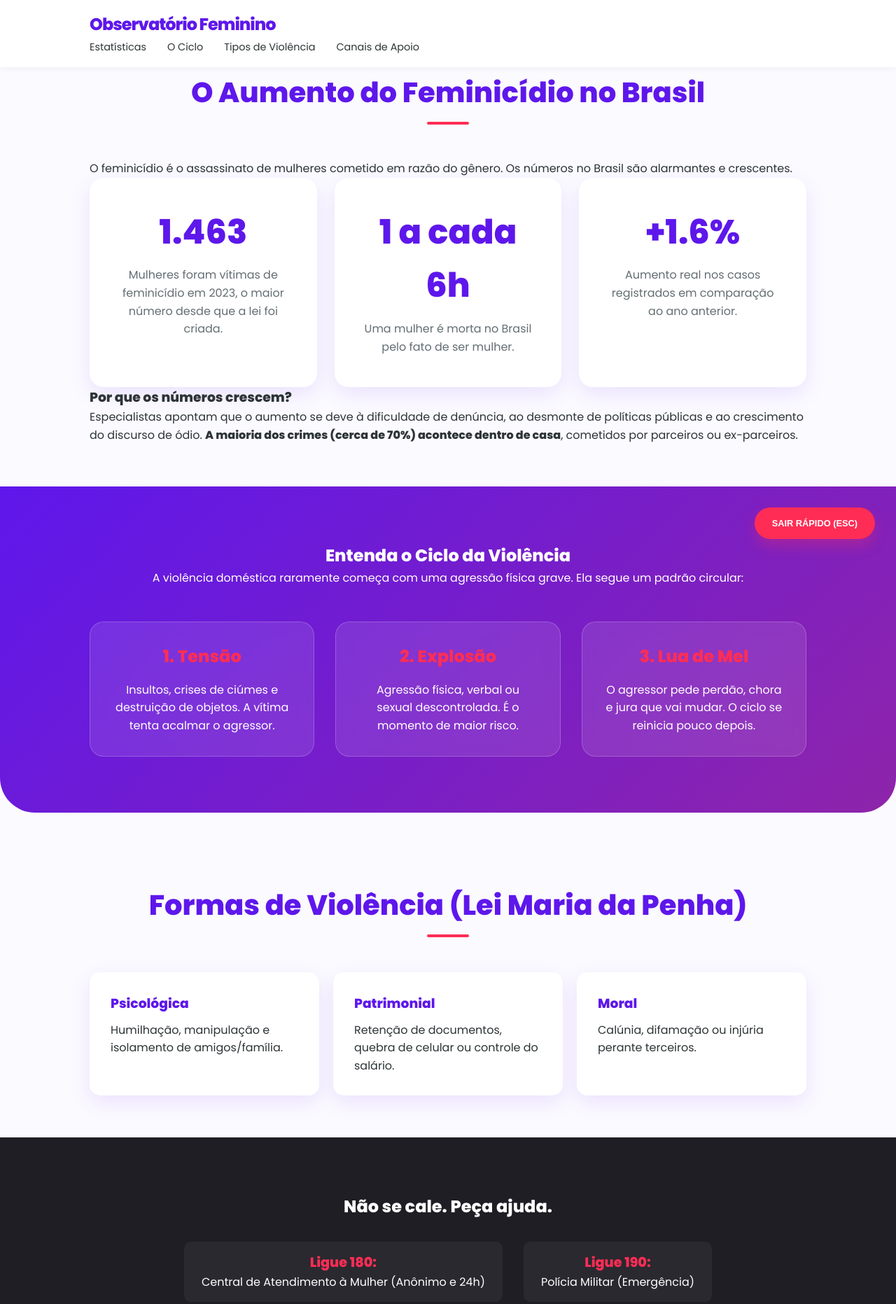
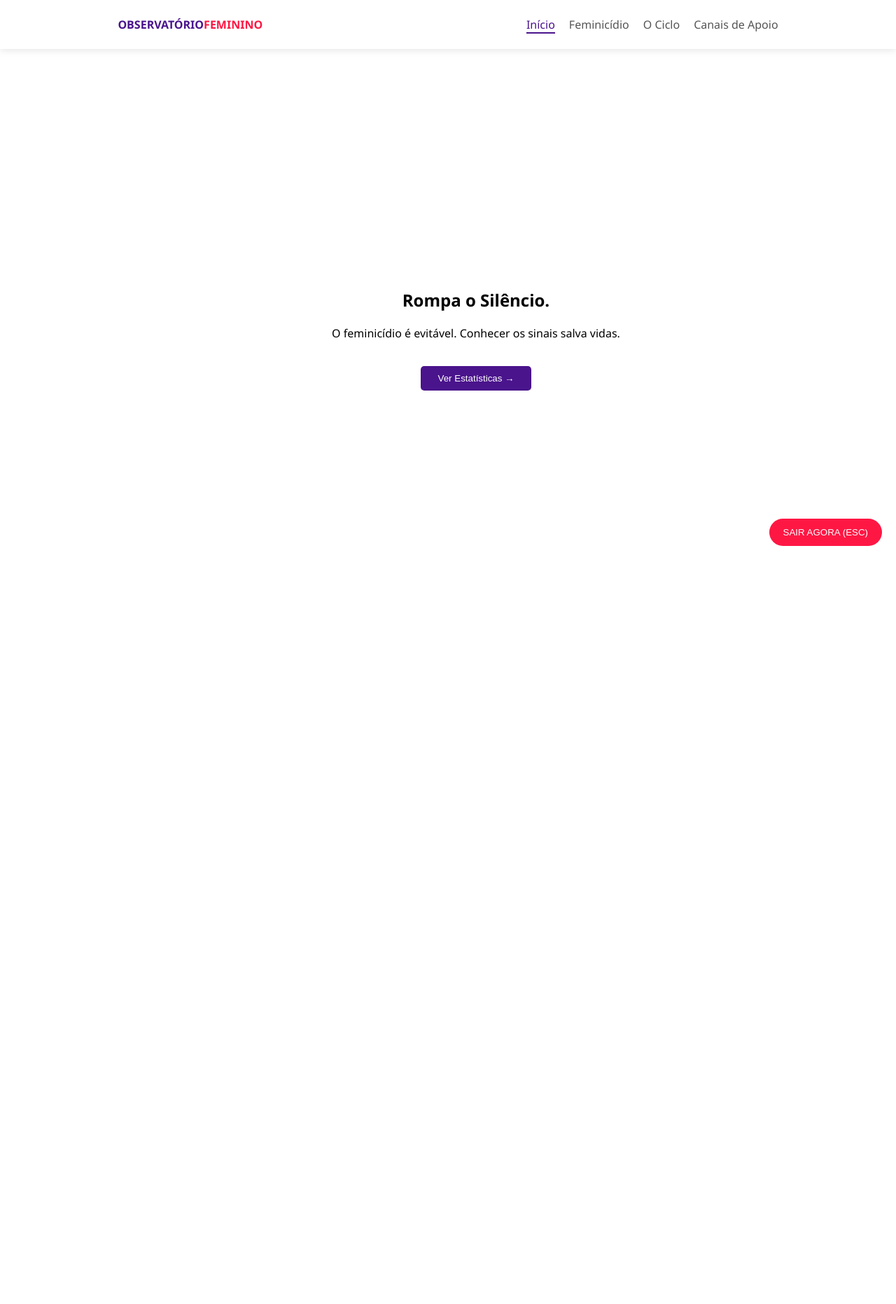
Before and after one commit to anaritazzzh/PROJETO-VCM, a plain HTML site: page index.html in a window 1280 px wide. Shown: the top 1863 px of the page at 70% size. After the commit the page ends 800 px from the top, so only its background shows below. Drawn offline with Linux system fonts and the light colour scheme.

Commit message:
correções

```diff
--- a/index.html
+++ b/index.html
@@ -3,96 +3,72 @@
 <head>
     <meta charset="UTF-8">
     <meta name="viewport" content="width=device-width, initial-scale=1.0">
-    <title>Alerta Feminicídio | Conscientização</title>
+    <title>Observatório Feminino</title>
     <link rel="stylesheet" href="style.css">
 </head>
 <body>
 
-    <button id="btnSairRapido">SAIR RÁPIDO (ESC)</button>
+    <button id="btnSairRapido" class="panic-button">SAIR AGORA (ESC)</button>
 
-    <header>
+    <header class="main-header">
+        <div class="logo">OBSERVATÓRIO<span>FEMININO</span></div>
         <nav>
-            <div class="logo">Observatório Feminino</div>
-            <ul>
-                <li><a href="#dados">Estatísticas</a></li>
-                <li><a href="#ciclo">O Ciclo</a></li>
-                <li><a href="#tipos">Tipos de Violência</a></li>
-                <li><a href="#ajuda">Canais de Apoio</a></li>
+            <ul id="main-nav">
+                <li><a href="#" data-page="home" class="active">Início</a></li>
+                <li><a href="#" data-page="dados">Feminicídio</a></li>
+                <li><a href="#" data-page="ciclo">O Ciclo</a></li>
+                <li><a href="#" data-page="ajuda">Canais de Apoio</a></li>
             </ul>
         </nav>
     </header>
 
-    <section id="dados" class="container">
-        <h2 class="titulo-secao">O Aumento do Feminicídio no Brasil</h2>
-        <p class="intro-texto">O feminicídio é o assassinato de mulheres cometido em razão do gênero. Os números no Brasil são alarmantes e crescentes.</p>
+    <main id="content-area">
+        <section id="home" class="page active">
+            <div class="hero-content">
+                <h1>Rompa o Silêncio.</h1>
+                <p>O feminicídio é evitável. Conhecer os sinais salva vidas.</p>
+                <button onclick="changePage('dados')" class="btn-proximo">Ver Estatísticas →</button>
+            </div>
+        </section>
 
-        <div class="stats-grid">
-            <div class="stat-card">
-                <span class="numero">1.463</span>
-                <p>Mulheres foram vítimas de feminicídio em 2023, o maior número desde que a lei foi criada.</p>
+        <section id="dados" class="page">
+            <h2 class="section-title">O Aumento dos Casos</h2>
+            <div class="stats-grid">
+                <div class="stat-item">
+                    <h3 class="counter" data-target="1463">0</h3>
+                    <p>Feminicídios em 2023 (Recorde)</p>
+                </div>
+                <div class="stat-item">
+                    <h3 class="counter" data-target="70">0</h3>
+                    <p>% ocorrem dentro de casa</p>
+                </div>
             </div>
-            <div class="stat-card">
-                <span class="numero">1 a cada 6h</span>
-                <p>Uma mulher é morta no Brasil pelo fato de ser mulher.</p>
+            <p class="texto-informativo">O Brasil registrou um aumento de 1,6% nos casos. A maioria das vítimas não possuía medidas protetivas.</p>
+        </section>
+
+        <section id="ciclo" class="page">
+            <h2 class="section-title">As Três Fases do Ciclo</h2>
+            <div class="ciclo-lista">
+                <div class="fase-item"><strong>1. Tensão:</strong> Ameaças e humilhações.</div>
+                <div class="fase-item"><strong>2. Explosão:</strong> A agressão física ou grave.</div>
+                <div class="fase-item"><strong>3. Lua de Mel:</strong> O falso arrependimento.</div>
             </div>
-            <div class="stat-card">
-                <span class="numero">+1.6%</span>
-                <p>Aumento real nos casos registrados em comparação ao ano anterior.</p>
+        </section>
+
+        <section id="ajuda" class="page">
+            <h2 class="section-title">Onde buscar ajuda?</h2>
+            <div class="contatos-grid">
+                <div class="card-ajuda">
+                    <h3>Ligue 180</h3>
+                    <p>Central de Atendimento à Mulher</p>
+                </div>
+                <div class="card-ajuda">
+                    <h3>Ligue 190</h3>
+                    <p>Polícia Militar (Emergências)</p>
+                </div>
             </div>
-        </div>
-
-        <div class="info-detalhada">
-            <h3>Por que os números crescem?</h3>
-            <p>Especialistas apontam que o aumento se deve à dificuldade de denúncia, ao desmonte de políticas públicas e ao crescimento do discurso de ódio. <strong>A maioria dos crimes (cerca de 70%) acontece dentro de casa</strong>, cometidos por parceiros ou ex-parceiros.</p>
-        </div>
-    </section>
-
-    <section id="ciclo" class="ciclo-container">
-        <h2>Entenda o Ciclo da Violência</h2>
-        <p>A violência doméstica raramente começa com uma agressão física grave. Ela segue um padrão circular:</p>
-
-        <div class="fases-ciclo">
-            <div class="fase">
-                <h4>1. Tensão</h4>
-                <p>Insultos, crises de ciúmes e destruição de objetos. A vítima tenta acalmar o agressor.</p>
-            </div>
-            <div class="fase">
-                <h4>2. Explosão</h4>
-                <p>Agressão física, verbal ou sexual descontrolada. É o momento de maior risco.</p>
-            </div>
-            <div class="fase">
-                <h4>3. Lua de Mel</h4>
-                <p>O agressor pede perdão, chora e jura que vai mudar. O ciclo se reinicia pouco depois.</p>
-            </div>
-        </div>
-    </section>
-
-    <section id="tipos" class="container">
-        <h2 class="titulo-secao">Formas de Violência (Lei Maria da Penha)</h2>
-        <div class="cards-grid">
-            <div class="card">
-                <h3>Psicológica</h3>
-                <p>Humilhação, manipulação e isolamento de amigos/família.</p>
-            </div>
-            <div class="card">
-                <h3>Patrimonial</h3>
-                <p>Retenção de documentos, quebra de celular ou controle do salário.</p>
-            </div>
-            <div class="card">
-                <h3>Moral</h3>
-                <p>Calúnia, difamação ou injúria perante terceiros.</p>
-            </div>
-        </div>
-    </section>
-
-    <footer id="ajuda">
-        <h2>Não se cale. Peça ajuda.</h2>
-        <div class="lista-ajuda">
-            <p><strong>Ligue 180:</strong> Central de Atendimento à Mulher (Anônimo e 24h)</p>
-            <p><strong>Ligue 190:</strong> Polícia Militar (Emergência)</p>
-            <p><strong>Defensoria Pública:</strong> Orientação jurídica gratuita.</p>
-        </div>
-    </footer>
+        </section>
+    </main>
 
     <script src="script.js"></script>
 </body>
--- a/script.js
+++ b/script.js
@@ -1,13 +1,49 @@
-// script.js
-document.getElementById('btnEmergencia').addEventListener('click', function() {
-    alert("Ligue imediatamente para o 180 ou 190 em caso de emergência!");
-    // Você pode redirecionar para uma página de recursos úteis
-    window.location.href = "https://www.gov.br/mdh/pt-br/assuntos/denuncie-violencia-contra-a-mulher";
+// Função para trocar de página
+function changePage(pageId) {
+    // 1. Remove classe 'active' de todas as seções e links
+    document.querySelectorAll('.page').forEach(page => page.classList.remove('active'));
+    document.querySelectorAll('nav a').forEach(link => link.classList.remove('active'));
+
+    // 2. Adiciona classe 'active' na página e link selecionado
+    document.getElementById(pageId).classList.add('active');
+    document.querySelector(`[data-page="${pageId}"]`).classList.add('active');
+
+    // 3. Se for a página de dados, inicia o contador
+    if (pageId === 'dados') {
+        startCounters();
+    }
+}
+
+// Evento de clique no Menu
+document.getElementById('main-nav').addEventListener('click', (e) => {
+    if (e.target.tagName === 'A') {
+        e.preventDefault();
+        const page = e.target.getAttribute('data-page');
+        changePage(page);
+    }
 });
 
-// Exemplo de "Saída Rápida" (tecla Esc redireciona para o Google para segurança)
-document.addEventListener('keydown', function(event) {
-    if (event.key === "Escape") {
-        window.location.href = "https://www.google.com";
-    }
-});
+// Saída de Emergência
+function panic() { window.location.replace("https://www.google.com"); }
+document.getElementById('btnSairRapido').addEventListener('click', panic);
+window.addEventListener('keydown', (e) => { if (e.key === "Escape") panic(); });
+
+// Animação dos números
+function startCounters() {
+    document.querySelectorAll('.counter').forEach(counter => {
+        const target = +counter.getAttribute('data-target');
+        let count = 0;
+        const speed = target / 50;
+
+        const update = () => {
+            if (count < target) {
+                count += speed;
+                counter.innerText = Math.ceil(count);
+                setTimeout(update, 20);
+            } else {
+                counter.innerText = target;
+            }
+        };
+        update();
+    });
+}
--- a/style.css
+++ b/style.css
@@ -1,244 +1,76 @@
-
-@import url('https://fonts.googleapis.com/css2?family=Poppins:wght@300;400;600;800&display=swap');
-
 :root {
-    --primary-color: #5e17eb;    /* Roxo Vibrante */
-    --secondary-color: #8e24aa;  /* Roxo Médio */
-    --accent-color: #ff2d55;     /* Rosa/Vermelho para Alerta */
-    --bg-light: #fbfaff;         /* Fundo quase branco */
-    --text-main: #2d3436;        /* Cinza Escuro */
-    --text-muted: #636e72;       /* Cinza para textos menores */
+    --primary: #4a148c;
+    --accent: #ff1744;
     --white: #ffffff;
-    --transition: all 0.3s ease;
-    --shadow: 0 10px 30px rgba(94, 23, 235, 0.1);
+    --bg: #f5f6fa;
 }
 
-* {
+/* Bloqueia o Scroll */
+html, body {
     margin: 0;
     padding: 0;
-    box-sizing: border-box;
+    height: 100%;
+    width: 100%;
+    overflow: hidden; /* Retira o scroll totalmente */
+    font-family: 'Segoe UI', sans-serif;
 }
 
-body {
-    font-family: 'Poppins', sans-serif;
-    background-color: var(--bg-light);
-    color: var(--text-main);
-    line-height: 1.6;
-    scroll-behavior: smooth;
+/* Header fixo */
+.main-header {
+    height: 70px;
+    background: var(--white);
+    display: flex;
+    justify-content: space-around;
+    align-items: center;
+    box-shadow: 0 2px 10px rgba(0,0,0,0.1);
 }
 
-header {
-    background: var(--white);
-    padding: 1rem 10%;
-    position: fixed;
-    width: 100%;
-    top: 0;
-    z-index: 1000;
-    box-shadow: 0 2px 10px rgba(0,0,0,0.05);
-    display: flex;
-    justify-content: space-between;
-    align-items: center;
+.logo { font-weight: 900; color: var(--primary); }
+.logo span { color: var(--accent); }
+
+nav ul { display: flex; list-style: none; gap: 20px; }
+nav a { text-decoration: none; color: #555; font-weight: 500; }
+nav a.active { color: var(--primary); border-bottom: 2px solid var(--primary); }
+
+/* Sistema de Páginas */
+#content-area {
+    height: calc(100% - 70px); /* Ocupa o resto da tela */
+    position: relative;
 }
 
-.logo {
-    font-weight: 800;
-    font-size: 1.5rem;
-    color: var(--primary-color);
-    letter-spacing: -1px;
+.page {
+    display: none; /* Esconde todas por padrão */
+    height: 100%;
+    width: 100%;
+    padding: 40px;
+    flex-direction: column;
+    align-items: center;
+    justify-content: center;
+    text-align: center;
+    animation: fadeIn 0.5s ease;
 }
 
-nav ul {
-    display: flex;
-    list-style: none;
-    gap: 30px;
+.page.active {
+    display: flex; /* Mostra apenas a ativa */
 }
 
-nav a {
-    text-decoration: none;
-    color: var(--text-main);
-    font-weight: 500;
-    font-size: 0.9rem;
-    transition: var(--transition);
+@keyframes fadeIn {
+    from { opacity: 0; transform: translateY(10px); }
+    to { opacity: 1; transform: translateY(0); }
 }
 
-nav a:hover {
-    color: var(--primary-color);
+/* Estilização Interna */
+.panic-button {
+    position: fixed; bottom: 20px; right: 20px;
+    background: var(--accent); color: white; border: none;
+    padding: 12px 20px; border-radius: 20px; cursor: pointer; z-index: 1000;
 }
 
+.stats-grid, .contatos-grid { display: flex; gap: 20px; margin: 30px 0; }
+.stat-item, .card-ajuda { background: white; padding: 20px; border-radius: 10px; box-shadow: 0 4px 6px rgba(0,0,0,0.05); min-width: 200px;}
+.stat-item h3 { font-size: 2.5rem; color: var(--accent); }
 
-#btnSairRapido {
-    position: fixed;
-    bottom: 30px;
-    right: 30px;
-    background: var(--accent-color);
-    color: var(--white);
-    border: none;
-    padding: 15px 25px;
-    border-radius: 50px;
-    font-weight: 700;
-    cursor: pointer;
-    box-shadow: 0 10px 20px rgba(255, 45, 85, 0.3);
-    z-index: 2000;
-    transition: var(--transition);
-    text-transform: uppercase;
-    font-size: 0.8rem;
+.btn-proximo {
+    background: var(--primary); color: white; border: none;
+    padding: 10px 25px; border-radius: 5px; cursor: pointer; margin-top: 20px;
 }
-
-#btnSairRapido:hover {
-    transform: scale(1.05);
-    background: #e62248;
-}
-
-
-.container {
-    padding: 100px 10% 60px;
-    max-width: 1400px;
-    margin: 0 auto;
-}
-
-.titulo-secao {
-    text-align: center;
-    font-size: 2.5rem;
-    margin-bottom: 50px;
-    position: relative;
-    color: var(--primary-color);
-}
-
-.titulo-secao::after {
-    content: '';
-    display: block;
-    width: 60px;
-    height: 4px;
-    background: var(--accent-color);
-    margin: 10px auto;
-    border-radius: 2px;
-}
-
-
-.stats-grid {
-    display: grid;
-    grid-template-columns: repeat(auto-fit, minmax(300px, 1fr));
-    gap: 25px;
-}
-
-.stat-card {
-    background: var(--white);
-    padding: 40px;
-    border-radius: 20px;
-    box-shadow: var(--shadow);
-    text-align: center;
-    border-bottom: 5px solid transparent;
-    transition: var(--transition);
-}
-
-.stat-card:hover {
-    transform: translateY(-10px);
-    border-bottom: 5px solid var(--primary-color);
-}
-
-.numero {
-    font-size: 3rem;
-    font-weight: 800;
-    color: var(--primary-color);
-    display: block;
-    margin-bottom: 10px;
-}
-
-.stat-card p {
-    color: var(--text-muted);
-    font-size: 1rem;
-}
-
-
-.ciclo-container {
-    background: linear-gradient(135deg, var(--primary-color), var(--secondary-color));
-    color: var(--white);
-    padding: 80px 10%;
-    border-radius: 0 0 50px 50px;
-    text-align: center;
-}
-
-.fases-ciclo {
-    display: grid;
-    grid-template-columns: repeat(auto-fit, minmax(280px, 1fr));
-    gap: 30px;
-    margin-top: 50px;
-}
-
-.fase {
-    background: rgba(255, 255, 255, 0.1);
-    backdrop-filter: blur(10px);
-    padding: 30px;
-    border-radius: 20px;
-    border: 1px solid rgba(255, 255, 255, 0.2);
-}
-
-.fase h4 {
-    font-size: 1.5rem;
-    margin-bottom: 15px;
-    color: var(--accent-color);
-}
-
-
-.cards-grid {
-    display: grid;
-    grid-template-columns: repeat(auto-fit, minmax(250px, 1fr));
-    gap: 20px;
-}
-
-.card {
-    background: var(--white);
-    padding: 30px;
-    border-radius: 15px;
-    cursor: pointer;
-    box-shadow: var(--shadow);
-    transition: var(--transition);
-    text-align: left;
-}
-
-.card:hover {
-    background: var(--primary-color);
-}
-
-.card:hover h3, .card:hover p {
-    color: var(--white);
-}
-
-.card h3 {
-    margin-bottom: 10px;
-    color: var(--primary-color);
-}
-
-footer {
-    background: #1e1e24;
-    color: var(--white);
-    padding: 80px 10% 40px;
-    text-align: center;
-}
-
-.lista-ajuda {
-    display: flex;
-    justify-content: center;
-    gap: 30px;
-    flex-wrap: wrap;
-    margin-top: 30px;
-}
-
-.lista-ajuda p {
-    background: rgba(255, 255, 255, 0.05);
-    padding: 15px 25px;
-    border-radius: 10px;
-}
-
-.lista-ajuda strong {
-    color: var(--accent-color);
-    display: block;
-    font-size: 1.2rem;
-}
-
-
-@media (max-width: 768px) {
-    header { padding: 1rem 5%; flex-direction: column; }
-    nav ul { margin-top: 15px; gap: 15px; }
-    .titulo-secao { font-size: 2rem; }
-}
```
